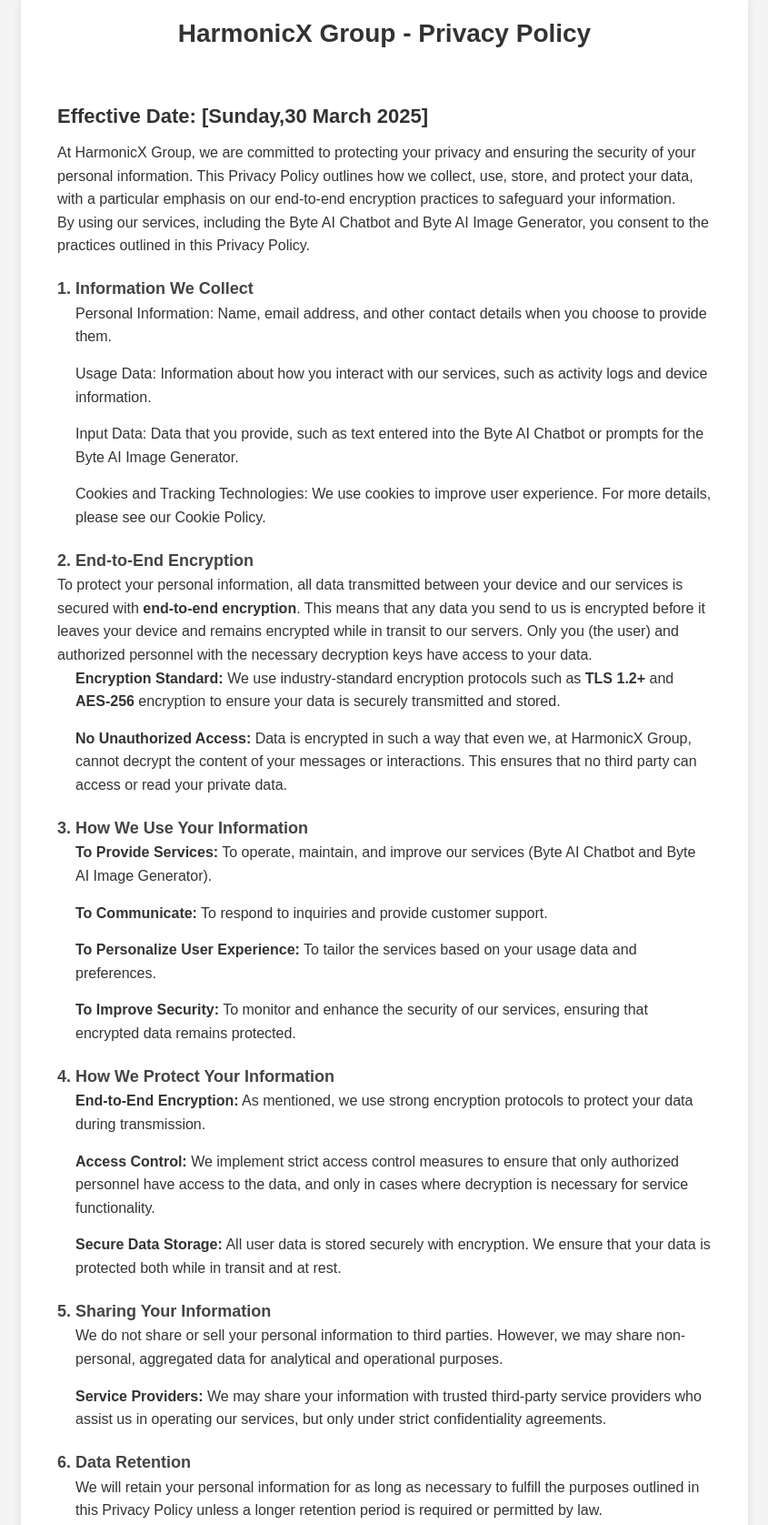
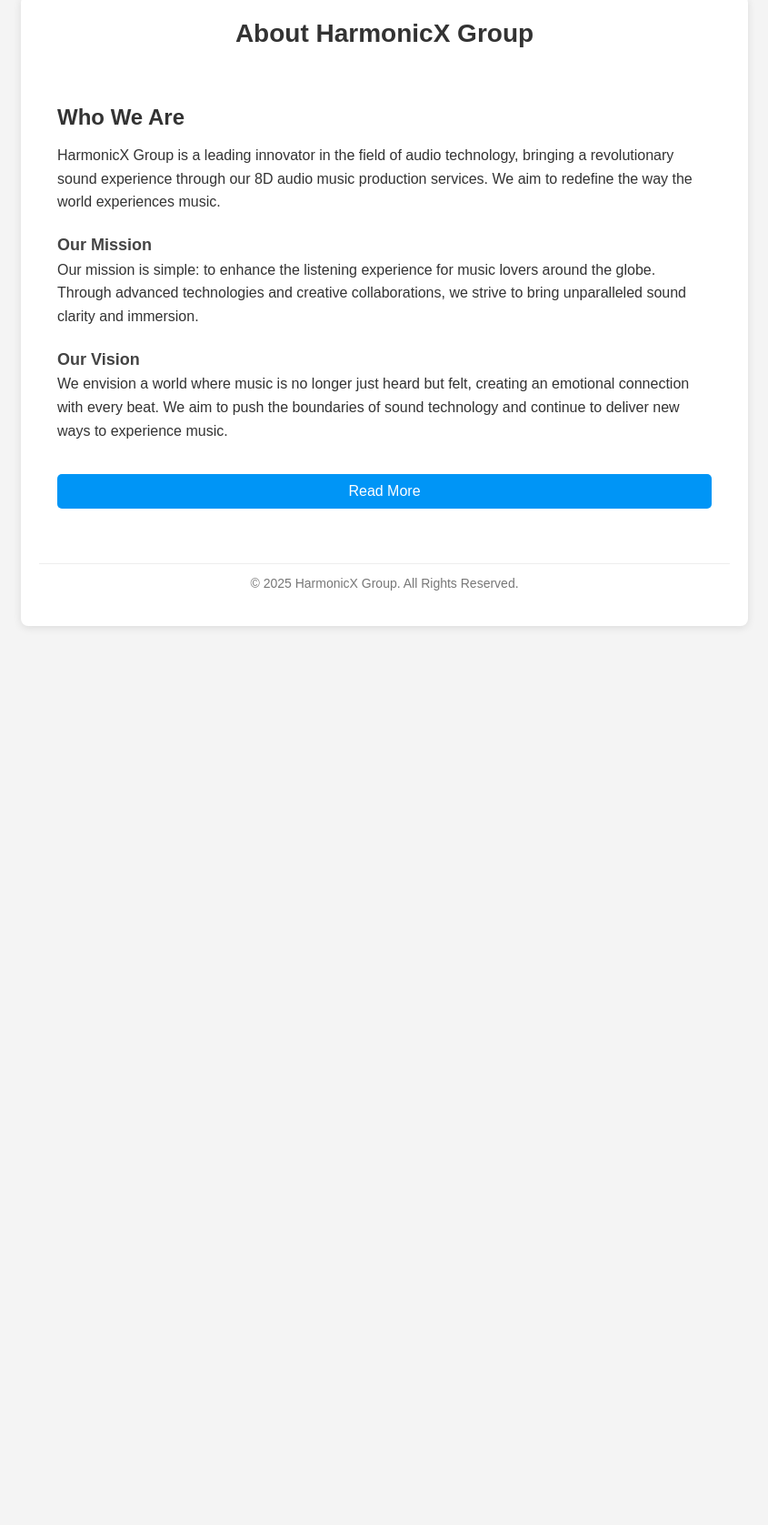
Before and after one commit to HarmonicX-Group/About-Us, a plain HTML site: page index.html in a window 1280 px wide. Shown: the part 25-1701 px from the top of the page at 91% size, without its empty margins (217-1062 px from the left). After the commit the page ends 800 px from the top, so only its background shows below. Drawn offline with Linux system fonts and the light colour scheme.

Commit message:
Update index.html

```diff
--- a/index.html
+++ b/index.html
@@ -1,11 +1,12 @@
-<!DOCTYPE html>
+
+     <!DOCTYPE html>
 <html lang="en">
 <head>
     <meta charset="UTF-8">
     <meta name="viewport" content="width=device-width, initial-scale=1.0">
-    <title>Privacy Policy - HarmonicX Group</title>
+    <title>About Us - HarmonicX Group</title>
     <style>
-      /* Reset default margins and paddings */
+        /* Reset default margins and paddings */
 * {
     margin: 0;
     padding: 0;
@@ -53,7 +54,7 @@ main {
 }
 
 h2 {
-    font-size: 22px;
+    font-size: 24px;
     color: #333;
     margin-bottom: 10px;
 }
@@ -64,17 +65,13 @@ h3 {
     color: #444;
 }
 
-ul {
-    list-style-type: none;
-    padding-left: 20px;
-}
-
-ul li {
+p {
+    font-size: 16px;
     margin-bottom: 15px;
 }
 
 /* Full content section */
-#full-content {
+#extra-info {
     display: none;
     margin-top: 20px;
 }
@@ -123,97 +120,53 @@ footer p {
     }
 }
 
-</style>
+    </style>
+    <script>
+        // Function to toggle the visibility of the extra content
+document.getElementById('read-more-btn').addEventListener('click', function() {
+    const extraInfo = document.getElementById('extra-info');
 
+    // Check if the content is hidden
+    if (extraInfo.style.display === 'none') {
+        // Show the extra information
+        extraInfo.style.display = 'block';
+        // Change button text to "Read Less"
+        this.textContent = 'Read Less';
+    } else {
+        // Hide the extra information
+        extraInfo.style.display = 'none';
+        // Change button text back to "Read More"
+        this.textContent = 'Read More';
+    }
+});
+
+    </script>
 </head>
 <body>
     <div class="container">
         <header>
-            <h1>HarmonicX Group - Privacy Policy</h1>
+            <h1>About HarmonicX Group</h1>
         </header>
 
         <main>
-            <section class="privacy-policy-content">
-                <h2>Effective Date: [Sunday,30 March 2025]</h2>
+            <section class="about-us-content">
+                <h2>Who We Are</h2>
+                <p>HarmonicX Group is a leading innovator in the field of audio technology, bringing a revolutionary sound experience through our 8D audio music production services. We aim to redefine the way the world experiences music.</p>
 
-                <p>At HarmonicX Group, we are committed to protecting your privacy and ensuring the security of your personal information. This Privacy Policy outlines how we collect, use, store, and protect your data, with a particular emphasis on our end-to-end encryption practices to safeguard your information.</p>
-                <p>By using our services, including the Byte AI Chatbot and Byte AI Image Generator, you consent to the practices outlined in this Privacy Policy.</p>
+                <h3>Our Mission</h3>
+                <p>Our mission is simple: to enhance the listening experience for music lovers around the globe. Through advanced technologies and creative collaborations, we strive to bring unparalleled sound clarity and immersion.</p>
 
-                <h3>1. Information We Collect</h3>
-                <ul>
-                    <li>Personal Information: Name, email address, and other contact details when you choose to provide them.</li>
-                    <li>Usage Data: Information about how you interact with our services, such as activity logs and device information.</li>
-                    <li>Input Data: Data that you provide, such as text entered into the Byte AI Chatbot or prompts for the Byte AI Image Generator.</li>
-                    <li>Cookies and Tracking Technologies: We use cookies to improve user experience. For more details, please see our Cookie Policy.</li>
-                </ul>
+                <h3>Our Vision</h3>
+                <p>We envision a world where music is no longer just heard but felt, creating an emotional connection with every beat. We aim to push the boundaries of sound technology and continue to deliver new ways to experience music.</p>
 
-                <h3>2. End-to-End Encryption</h3>
-                <p>To protect your personal information, all data transmitted between your device and our services is secured with <strong>end-to-end encryption</strong>. This means that any data you send to us is encrypted before it leaves your device and remains encrypted while in transit to our servers. Only you (the user) and authorized personnel with the necessary decryption keys have access to your data.</p>
+                <div id="extra-info" style="display: none;">
+                    <h3>Our Values</h3>
+                    <p>At HarmonicX Group, we value innovation, creativity, and the power of sound. Our team of passionate experts works tirelessly to create music experiences that connect people worldwide.</p>
 
-                <ul>
-                    <li><strong>Encryption Standard:</strong> We use industry-standard encryption protocols such as <strong>TLS 1.2+</strong> and <strong>AES-256</strong> encryption to ensure your data is securely transmitted and stored.</li>
-                    <li><strong>No Unauthorized Access:</strong> Data is encrypted in such a way that even we, at HarmonicX Group, cannot decrypt the content of your messages or interactions. This ensures that no third party can access or read your private data.</li>
-                </ul>
-
-                <h3>3. How We Use Your Information</h3>
-                <ul>
-                    <li><strong>To Provide Services:</strong> To operate, maintain, and improve our services (Byte AI Chatbot and Byte AI Image Generator).</li>
-                    <li><strong>To Communicate:</strong> To respond to inquiries and provide customer support.</li>
-                    <li><strong>To Personalize User Experience:</strong> To tailor the services based on your usage data and preferences.</li>
-                    <li><strong>To Improve Security:</strong> To monitor and enhance the security of our services, ensuring that encrypted data remains protected.</li>
-                </ul>
-
-                <h3>4. How We Protect Your Information</h3>
-                <ul>
-                    <li><strong>End-to-End Encryption:</strong> As mentioned, we use strong encryption protocols to protect your data during transmission.</li>
-                    <li><strong>Access Control:</strong> We implement strict access control measures to ensure that only authorized personnel have access to the data, and only in cases where decryption is necessary for service functionality.</li>
-                    <li><strong>Secure Data Storage:</strong> All user data is stored securely with encryption. We ensure that your data is protected both while in transit and at rest.</li>
-                </ul>
-
-                <h3>5. Sharing Your Information</h3>
-                <ul>
-                    <li>We do not share or sell your personal information to third parties. However, we may share non-personal, aggregated data for analytical and operational purposes.</li>
-                    <li><strong>Service Providers:</strong> We may share your information with trusted third-party service providers who assist us in operating our services, but only under strict confidentiality agreements.</li>
-                </ul>
-
-                <h3>6. Data Retention</h3>
-                <ul>
-                    <li>We will retain your personal information for as long as necessary to fulfill the purposes outlined in this Privacy Policy unless a longer retention period is required or permitted by law.</li>
-                    <li>After that, we securely delete your data, ensuring it is no longer accessible or usable.</li>
-                </ul>
-
-                <h3>7. Your Rights</h3>
-                <ul>
-                    <li><strong>Access:</strong> Request a copy of the personal data we hold about you.</li>
-                    <li><strong>Rectification:</strong> Request corrections to any inaccurate or incomplete data.</li>
-                    <li><strong>Erasure:</strong> Request the deletion of your personal data, subject to certain limitations.</li>
-                    <li><strong>Data Portability:</strong> Request a transfer of your personal data to another service provider in a structured, commonly used, and machine-readable format.</li>
-                </ul>
-
-                <h3>8. Changes to This Privacy Policy</h3>
-                <p>We may update this Privacy Policy from time to time. We will notify you of significant changes by posting an updated version on this page. By continuing to use our services after any changes to this policy, you agree to be bound by the updated Privacy Policy.</p>
-
-                <h3>9. Contact Us</h3>
-                <ul>
-                    <li><strong>Email:</strong> [harmonicxgroup@gmail.com]</li>
-                    <li><strong>Website:</strong> [Your Website URL]</li>
-
-                </ul>
-
-                <!-- Full Content Section that is hidden initially -->
-                <div id="full-content" style="display: none;">
-                    <h3>10. Third-Party Links and Content</h3>
-                    <ul>
-                        <li>Our Services may contain links to third-party websites or content that is not controlled by HarmonicX Group. We are not responsible for the content or services provided by third parties and disclaim any liability for them.</li>
-                    </ul>
-
-                    <h3>11. Liability</h3>
-                    <ul>
-                        <li>HarmonicX Group is not liable for any damages resulting from the use or inability to use the Services, including but not limited to, loss of data, loss of revenue, or any other form of damage.</li>
-                    </ul>
+                    <h3>Our Team</h3>
+                    <p>Our team consists of talented audio engineers, sound designers, and creative visionaries who are committed to pushing the boundaries of sound. We collaborate with leading artists and brands to produce groundbreaking audio projects.</p>
                 </div>
 
-                <!-- Button to toggle "Read More" -->
                 <button id="read-more-btn">Read More</button>
             </section>
         </main>
@@ -222,26 +175,5 @@ footer p {
             <p>&copy; 2025 HarmonicX Group. All Rights Reserved.</p>
         </footer>
     </div>
-    <script>
-      // Function to toggle the visibility of the full content
-document.getElementById('read-more-btn').addEventListener('click', function() {
-    // Get the full content section
-    const fullContent = document.getElementById('full-content');
-
-    // Check if the content is hidden
-    if (fullContent.style.display === 'none') {
-        // Show the full content
-        fullContent.style.display = 'block';
-        // Change button text to "Read Less"
-        this.textContent = 'Read Less';
-    } else {
-        // Hide the full content
-        fullContent.style.display = 'none';
-        // Change button text back to "Read More"
-        this.textContent = 'Read More';
-    }
-});
-
-    </script>
 </body>
 </html>
```
